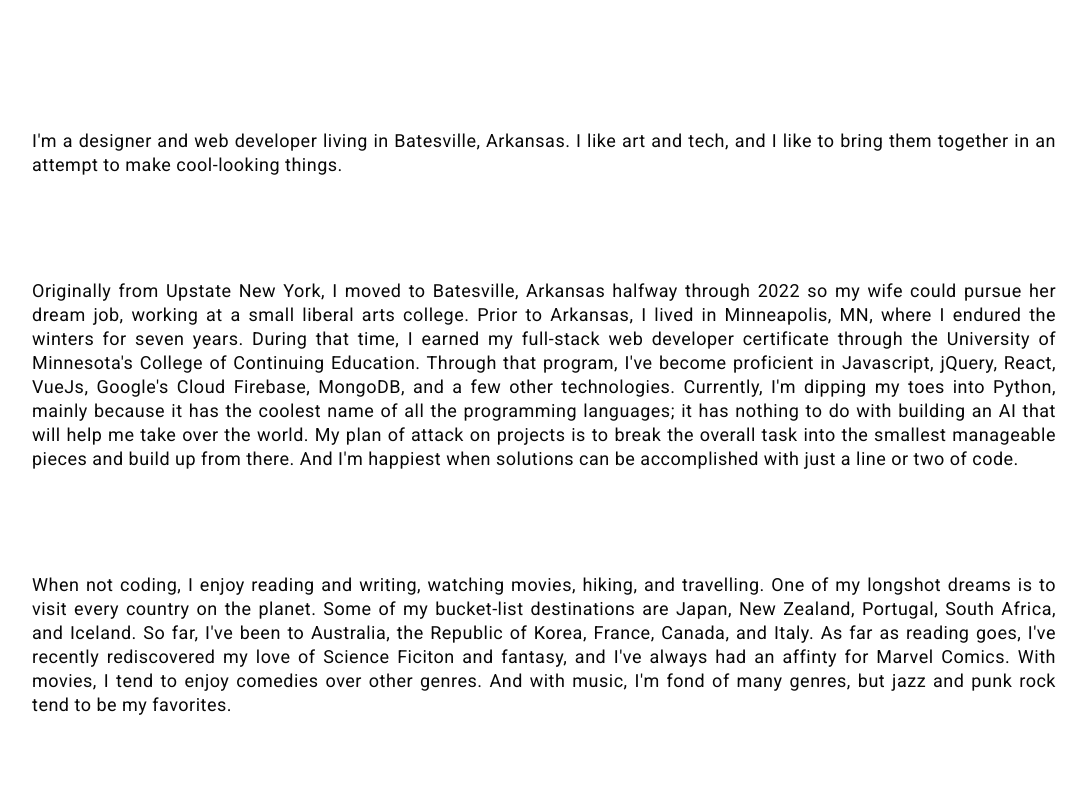
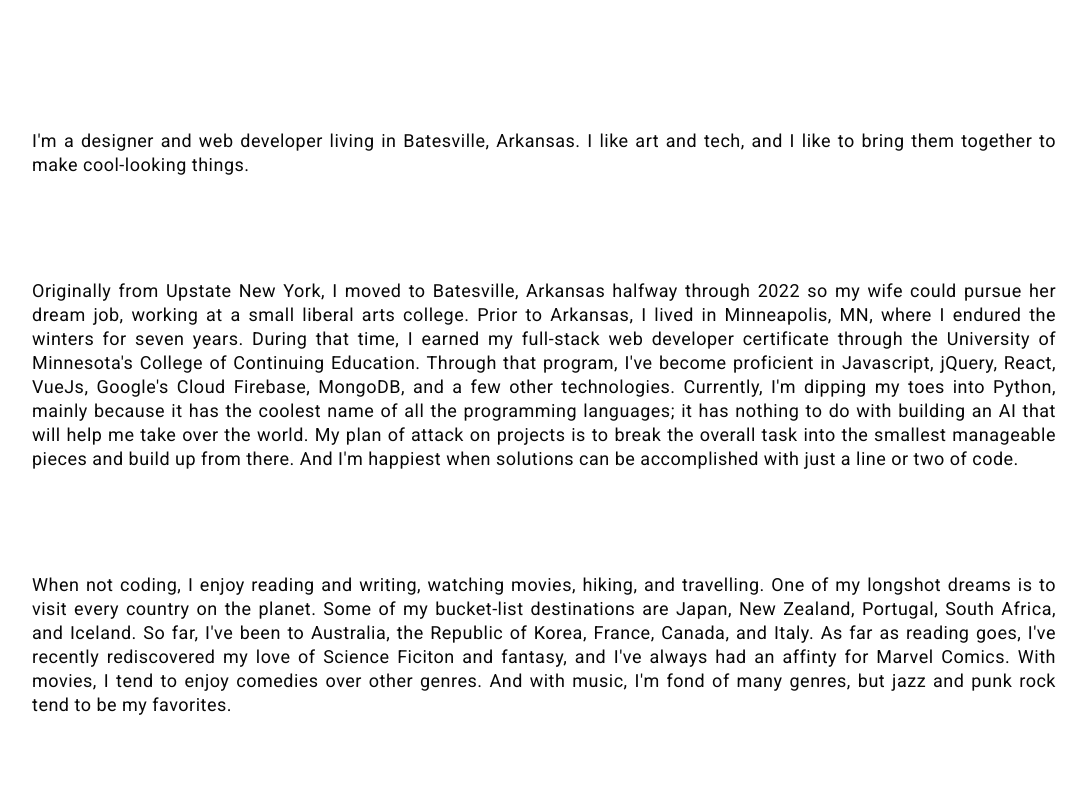
Before and after one commit to Holgermueller/test-app, a Vue app: page / in a window 1280 px wide. Shown: the part 1120-1920 px from the top of the page, without its empty margins (96-1183 px from the left). Built offline with nearby package versions, Linux system fonts and the light colour scheme.

Commit message:
added another project to portfolio section

```diff
--- a/src/components/About.vue
+++ b/src/components/About.vue
@@ -9,8 +9,8 @@
     <div class="about-content body-1">
       <p class="about-paragraph hidden">
         I'm a designer and web developer living in Batesville, Arkansas. I like
-        art and tech, and I like to bring them together in an attempt to make
-        cool-looking things.
+        art and tech, and I like to bring them together to make cool-looking
+        things.
       </p>
 
       <p class="about-paragraph hidden">
--- a/src/components/Portfolio.vue
+++ b/src/components/Portfolio.vue
@@ -72,6 +72,15 @@ export default {
 
   data: () => ({
     Projects: [
+      {
+        title: "CSS Playground",
+        description:
+          "A place to store code that I can later reference for future projects.",
+        image: require("../images/cssplayground.png"),
+        repolink: "https://github.com/Holgermueller/cssplayground",
+        tech: "HTML, CSS, PostCSS, a little JS",
+        demoLink: "https://holgermueller.github.io/cssplayground/",
+      },
       {
         title: "UX/UI Portfolio",
         description:
--- a/src/components/TopButton.vue
+++ b/src/components/TopButton.vue
@@ -7,6 +7,7 @@
       v-show="button"
       button
       color="primary"
+      title="Back to Top"
       bottom
       right
       fixed
```
Also changed, not shown: src/images/cssplayground.png (added).
